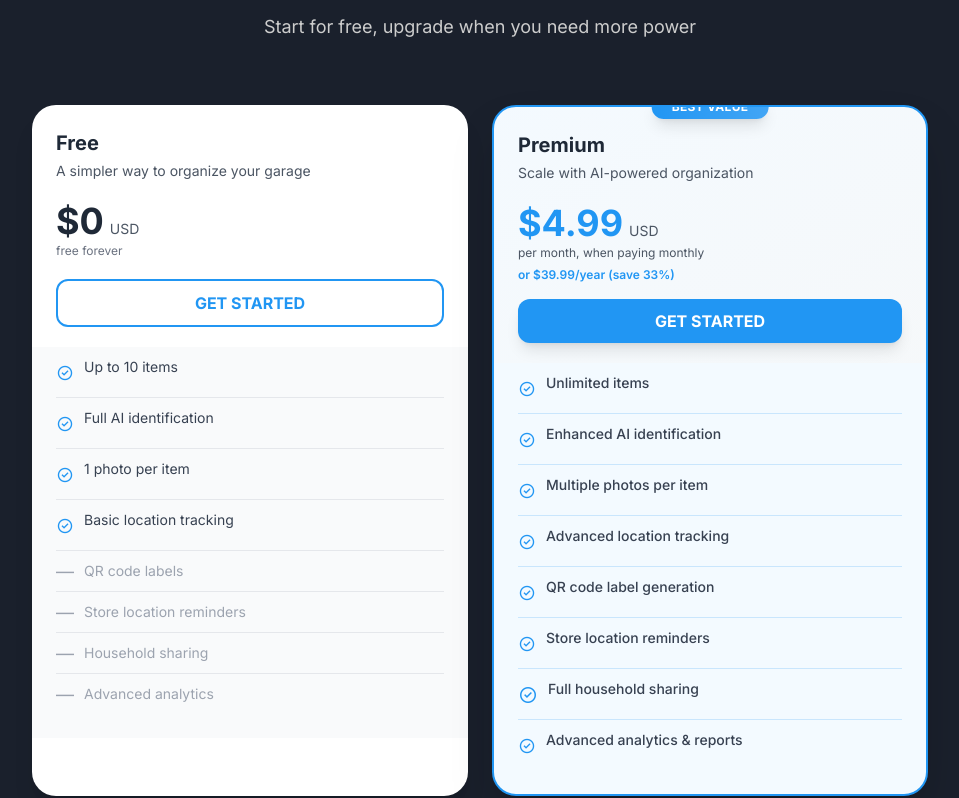
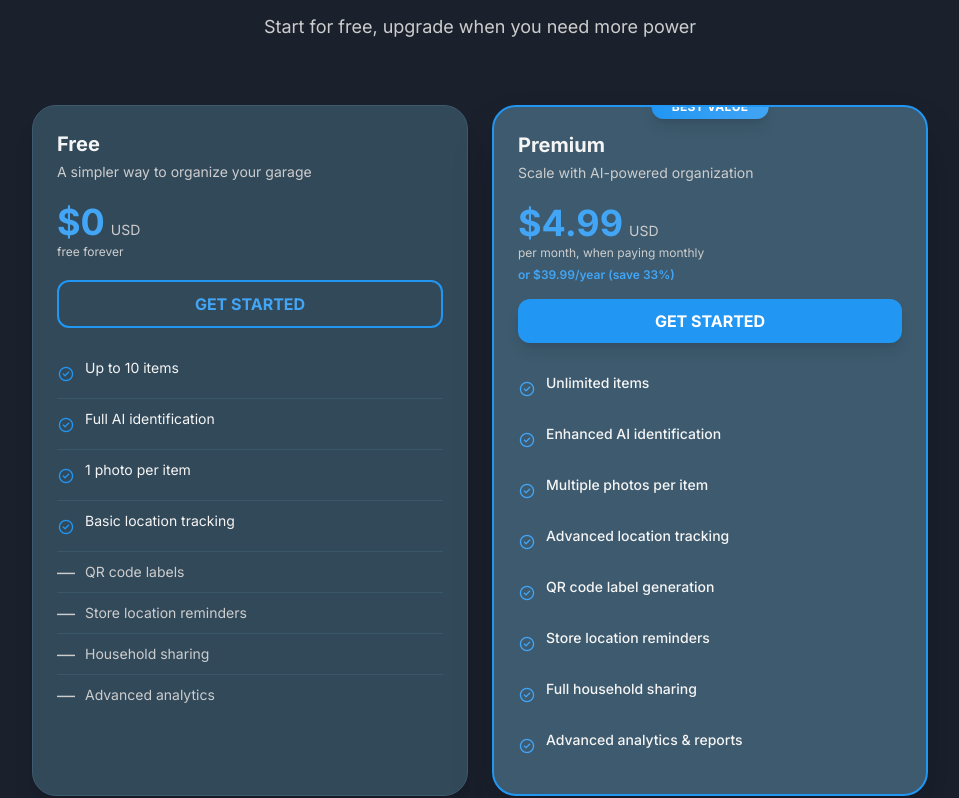
Before and after one commit to cmiecz/GarageVault_Website, a plain HTML site: page index.html in a window 1280 px wide. Shown: the part 979-1777 px from the top of the page, without its empty margins (160-1119 px from the left). Drawn offline with nearby package versions, Linux system fonts and the light colour scheme.

Commit message:
Restore dark blue background for pricing cards while keeping improved sizing

```diff
--- a/index.html
+++ b/index.html
@@ -109,110 +109,110 @@
 <!-- Pricing Cards -->
 <div class="grid grid-cols-1 md:grid-cols-2 gap-6 max-w-4xl mx-auto">
 <!-- Free Plan -->
-<div class="flex flex-col rounded-2xl bg-white shadow-xl overflow-hidden h-full">
+<div class="flex flex-col rounded-2xl border border-primary-dark bg-primary-dark/70 shadow-xl overflow-hidden h-full">
 <div class="p-6 pb-5">
-<h3 class="text-xl font-display font-bold text-gray-800 mb-1">Free</h3>
-<p class="text-sm text-gray-600 mb-5">A simpler way to organize your garage</p>
+<h3 class="text-xl font-display font-bold text-text-light mb-1">Free</h3>
+<p class="text-sm text-text-dark mb-5">A simpler way to organize your garage</p>
 <div class="mb-5">
 <div class="flex items-baseline gap-1.5">
-<span class="text-4xl font-bold text-gray-800">$0</span>
-<span class="text-sm text-gray-600">USD</span>
+<span class="text-4xl font-bold text-accent-light">$0</span>
+<span class="text-sm text-text-dark">USD</span>
 </div>
-<p class="text-xs text-gray-500 mt-0.5">free forever</p>
+<p class="text-xs text-text-dark mt-0.5">free forever</p>
 </div>
-<button class="w-full py-2.5 px-5 rounded-lg border-2 border-accent text-accent font-bold text-base hover:bg-accent/5 transition-colors">GET STARTED</button>
+<button class="w-full py-2.5 px-5 rounded-lg border-2 border-accent text-accent-light font-bold text-base hover:bg-accent/10 transition-colors">GET STARTED</button>
 </div>
-<div class="px-6 pb-6 bg-gray-50">
+<div class="px-6 pb-6">
 <div class="space-y-0">
-<div class="flex items-start gap-2.5 py-2.5 border-b border-gray-200">
+<div class="flex items-start gap-2.5 py-2.5 border-b border-primary-dark/80">
 <span class="material-symbols-outlined text-accent text-lg mt-0.5">check_circle</span>
-<span class="text-sm text-gray-700">Up to 10 items</span>
+<span class="text-sm text-text-light">Up to 10 items</span>
 </div>
-<div class="flex items-start gap-2.5 py-2.5 border-b border-gray-200">
+<div class="flex items-start gap-2.5 py-2.5 border-b border-primary-dark/80">
 <span class="material-symbols-outlined text-accent text-lg mt-0.5">check_circle</span>
-<span class="text-sm text-gray-700">Full AI identification</span>
+<span class="text-sm text-text-light">Full AI identification</span>
 </div>
-<div class="flex items-start gap-2.5 py-2.5 border-b border-gray-200">
+<div class="flex items-start gap-2.5 py-2.5 border-b border-primary-dark/80">
 <span class="material-symbols-outlined text-accent text-lg mt-0.5">check_circle</span>
-<span class="text-sm text-gray-700">1 photo per item</span>
+<span class="text-sm text-text-light">1 photo per item</span>
 </div>
-<div class="flex items-start gap-2.5 py-2.5 border-b border-gray-200">
+<div class="flex items-start gap-2.5 py-2.5 border-b border-primary-dark/80">
 <span class="material-symbols-outlined text-accent text-lg mt-0.5">check_circle</span>
-<span class="text-sm text-gray-700">Basic location tracking</span>
+<span class="text-sm text-text-light">Basic location tracking</span>
 </div>
-<div class="flex items-start gap-2.5 py-2.5 border-b border-gray-200">
-<span class="text-gray-400 text-lg mt-0.5 leading-none">—</span>
-<span class="text-sm text-gray-400">QR code labels</span>
+<div class="flex items-start gap-2.5 py-2.5 border-b border-primary-dark/80">
+<span class="text-text-dark text-lg mt-0.5 leading-none">—</span>
+<span class="text-sm text-text-dark">QR code labels</span>
 </div>
-<div class="flex items-start gap-2.5 py-2.5 border-b border-gray-200">
-<span class="text-gray-400 text-lg mt-0.5 leading-none">—</span>
-<span class="text-sm text-gray-400">Store location reminders</span>
+<div class="flex items-start gap-2.5 py-2.5 border-b border-primary-dark/80">
+<span class="text-text-dark text-lg mt-0.5 leading-none">—</span>
+<span class="text-sm text-text-dark">Store location reminders</span>
 </div>
-<div class="flex items-start gap-2.5 py-2.5 border-b border-gray-200">
-<span class="text-gray-400 text-lg mt-0.5 leading-none">—</span>
-<span class="text-sm text-gray-400">Household sharing</span>
+<div class="flex items-start gap-2.5 py-2.5 border-b border-primary-dark/80">
+<span class="text-text-dark text-lg mt-0.5 leading-none">—</span>
+<span class="text-sm text-text-dark">Household sharing</span>
 </div>
 <div class="flex items-start gap-2.5 py-2.5">
-<span class="text-gray-400 text-lg mt-0.5 leading-none">—</span>
-<span class="text-sm text-gray-400">Advanced analytics</span>
+<span class="text-text-dark text-lg mt-0.5 leading-none">—</span>
+<span class="text-sm text-text-dark">Advanced analytics</span>
 </div>
 </div>
 </div>
 </div>
 
 <!-- Premium Plan (Most Popular) -->
-<div class="flex flex-col rounded-2xl bg-white shadow-2xl overflow-hidden relative border-2 border-accent h-full">
+<div class="flex flex-col rounded-2xl bg-primary-dark shadow-2xl overflow-hidden relative border-2 border-accent h-full">
 <div class="absolute -top-3 left-1/2 -translate-x-1/2 z-10">
 <div class="bg-gradient-to-r from-accent to-accent-light text-white px-5 py-1 rounded-full text-xs font-bold uppercase tracking-wide shadow-lg">
 BEST VALUE
 </div>
 </div>
-<div class="p-6 pb-5 bg-gradient-to-br from-accent/5 to-primary/5">
-<h3 class="text-xl font-display font-bold text-gray-800 mb-1">Premium</h3>
-<p class="text-sm text-gray-600 mb-5">Scale with AI-powered organization</p>
+<div class="p-6 pb-5">
+<h3 class="text-xl font-display font-bold text-text-light mb-1">Premium</h3>
+<p class="text-sm text-text-dark mb-5">Scale with AI-powered organization</p>
 <div class="mb-4">
 <div class="flex items-baseline gap-1.5">
-<span class="text-4xl font-bold text-accent">$4.99</span>
-<span class="text-sm text-gray-600">USD</span>
+<span class="text-4xl font-bold text-accent-light">$4.99</span>
+<span class="text-sm text-text-dark">USD</span>
 </div>
-<p class="text-xs text-gray-600 mt-0.5">per month, when paying monthly</p>
-<p class="text-xs text-accent font-semibold mt-1.5">or $39.99/year (save 33%)</p>
+<p class="text-xs text-text-dark mt-0.5">per month, when paying monthly</p>
+<p class="text-xs text-accent-light font-semibold mt-1.5">or $39.99/year (save 33%)</p>
 </div>
 <button class="w-full py-2.5 px-5 rounded-lg bg-accent text-white font-bold text-base hover:bg-accent-light transition-all shadow-lg hover:shadow-xl">GET STARTED</button>
 </div>
-<div class="px-6 pb-6 bg-accent/5">
+<div class="px-6 pb-6">
 <div class="space-y-0">
-<div class="flex items-start gap-2.5 py-2.5 border-b border-accent/20">
-<span class="material-symbols-outlined text-accent text-lg mt-0.5">check_circle</span>
-<span class="text-sm text-gray-700 font-medium">Unlimited items</span>
+<div class="flex items-start gap-2.5 py-2.5 border-b border-primary-dark/80">
+<span class="material-symbols-outlined text-accent-light text-lg mt-0.5">check_circle</span>
+<span class="text-sm text-text-light font-medium">Unlimited items</span>
 </div>
-<div class="flex items-start gap-2.5 py-2.5 border-b border-accent/20">
-<span class="material-symbols-outlined text-accent text-lg mt-0.5">check_circle</span>
-<span class="text-sm text-gray-700 font-medium">Enhanced AI identification</span>
+<div class="flex items-start gap-2.5 py-2.5 border-b border-primary-dark/80">
+<span class="material-symbols-outlined text-accent-light text-lg mt-0.5">check_circle</span>
+<span class="text-sm text-text-light font-medium">Enhanced AI identification</span>
 </div>
-<div class="flex items-start gap-2.5 py-2.5 border-b border-accent/20">
-<span class="material-symbols-outlined text-accent text-lg mt-0.5">check_circle</span>
-<span class="text-sm text-gray-700 font-medium">Multiple photos per item</span>
+<div class="flex items-start gap-2.5 py-2.5 border-b border-primary-dark/80">
+<span class="material-symbols-outlined text-accent-light text-lg mt-0.5">check_circle</span>
+<span class="text-sm text-text-light font-medium">Multiple photos per item</span>
 </div>
-<div class="flex items-start gap-2.5 py-2.5 border-b border-accent/20">
-<span class="material-symbols-outlined text-accent text-lg mt-0.5">check_circle</span>
-<span class="text-sm text-gray-700 font-medium">Advanced location tracking</span>
+<div class="flex items-start gap-2.5 py-2.5 border-b border-primary-dark/80">
+<span class="material-symbols-outlined text-accent-light text-lg mt-0.5">check_circle</span>
+<span class="text-sm text-text-light font-medium">Advanced location tracking</span>
 </div>
-<div class="flex items-start gap-2.5 py-2.5 border-b border-accent/20">
-<span class="material-symbols-outlined text-accent text-lg mt-0.5">check_circle</span>
-<span class="text-sm text-gray-700 font-medium">QR code label generation</span>
+<div class="flex items-start gap-2.5 py-2.5 border-b border-primary-dark/80">
+<span class="material-symbols-outlined text-accent-light text-lg mt-0.5">check_circle</span>
+<span class="text-sm text-text-light font-medium">QR code label generation</span>
 </div>
-<div class="flex items-start gap-2.5 py-2.5 border-b border-accent/20">
-<span class="material-symbols-outlined text-accent text-lg mt-0.5">check_circle</span>
-<span class="text-sm text-gray-700 font-medium">Store location reminders</span>
+<div class="flex items-start gap-2.5 py-2.5 border-b border-primary-dark/80">
+<span class="material-symbols-outlined text-accent-light text-lg mt-0.5">check_circle</span>
+<span class="text-sm text-text-light font-medium">Store location reminders</span>
 </div>
-<div class="flex items-start gap-2.5 py-2.5 border-b border-accent/20">
-<span class="material-symbols-outlined text-accent text-xl mt-0.5">check_circle</span>
-<span class="text-sm text-gray-700 font-medium">Full household sharing</span>
+<div class="flex items-start gap-2.5 py-2.5 border-b border-primary-dark/80">
+<span class="material-symbols-outlined text-accent-light text-lg mt-0.5">check_circle</span>
+<span class="text-sm text-text-light font-medium">Full household sharing</span>
 </div>
 <div class="flex items-start gap-2.5 py-2.5">
-<span class="material-symbols-outlined text-accent text-lg mt-0.5">check_circle</span>
-<span class="text-sm text-gray-700 font-medium">Advanced analytics & reports</span>
+<span class="material-symbols-outlined text-accent-light text-lg mt-0.5">check_circle</span>
+<span class="text-sm text-text-light font-medium">Advanced analytics & reports</span>
 </div>
 </div>
 </div>
```
